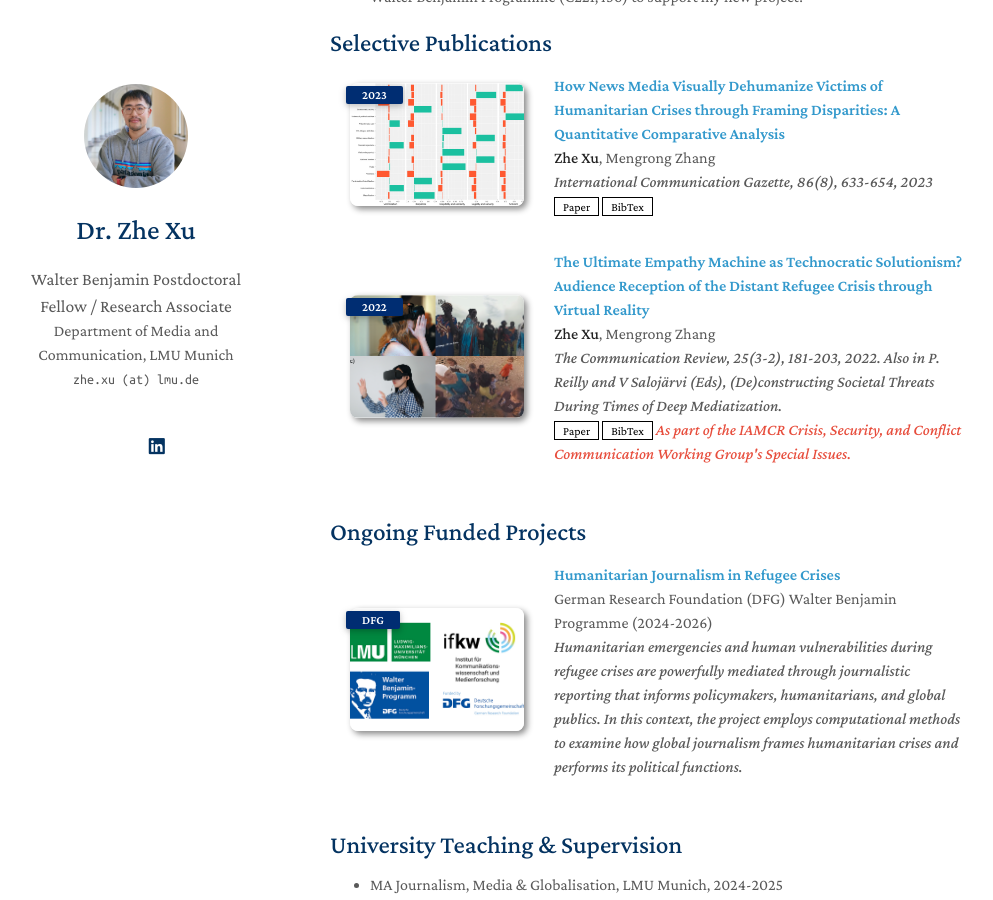
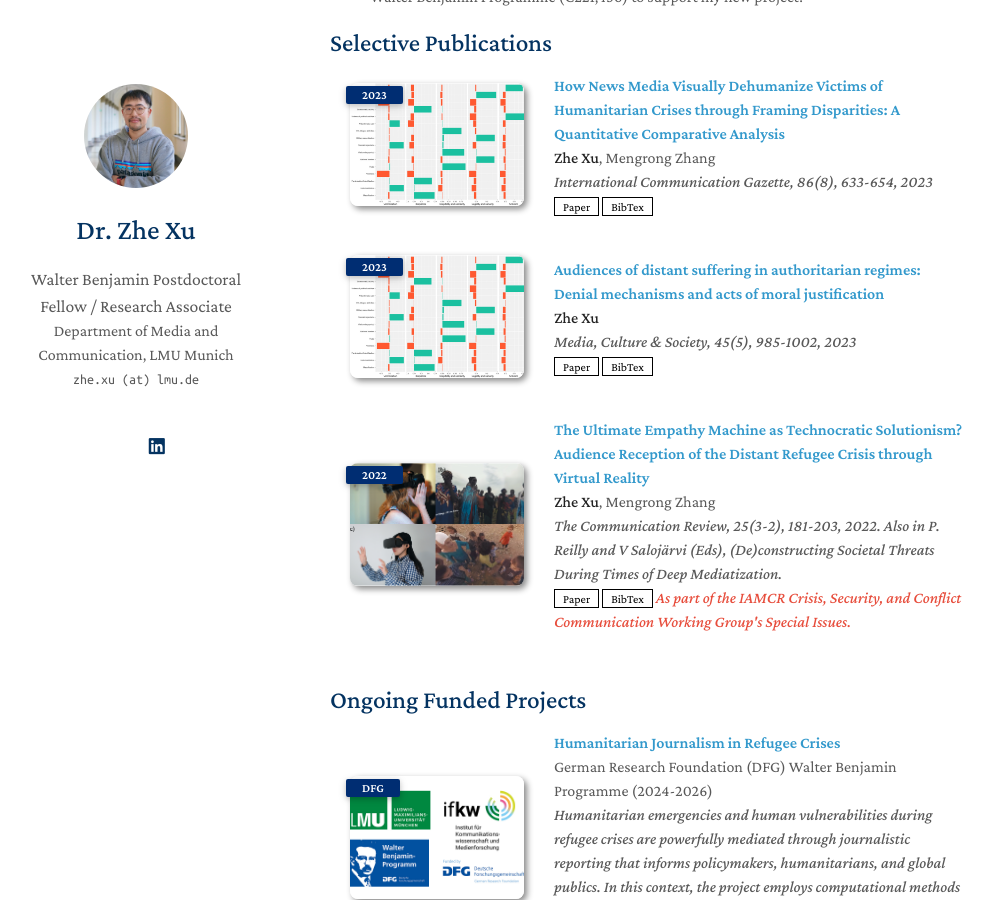
Before and after one commit to zhexuphd/home, a Jekyll site: the page built from index.md, in a window 1280 px wide and 900 px high, scrolled down 658 px. Shown: the whole window, without its empty margins (140-1133 px from the left). Built offline with Jekyll 4.4.1, drawn with Linux system fonts in a browser that asks for light colours; a style sheet for code colours, icons or effects is not loaded; our own code applies the rules of GitHub Pages for plain Markdown files.

Commit message:
Update publications.yml

```diff
--- a/_data/publications.yml
+++ b/_data/publications.yml
@@ -8,6 +8,14 @@ main:
     bibtex: https://gist.githubusercontent.com/zhexuphd/0ec9134e3b5f077b5b2c443e96947240/raw/d04e8d6b3575742312460b2aadbd2d9f94a0e188/gistfile1.txt
     image: ./assets/img/paper1.jpg
 
+  - title: "Audiences of distant suffering in authoritarian regimes: Denial mechanisms and acts of moral justification"
+    authors: <strong>Zhe Xu</strong>
+    conference_short: 2023
+    conference: Media, Culture & Society, 45(5), 985-1002, 2023
+    paper: https://journals.sagepub.com/doi/abs/10.1177/01634437231155339
+    bibtex: https://gist.githubusercontent.com/zhexuphd/07dd092572b77ddae29f910e0f76106f/raw/69ad1df5094c0e29bac492ca873b28d5e94beef6/gistfile1.txt
+    image: ./assets/img/paper1.jpg
+
   - title: "The Ultimate Empathy Machine as Technocratic Solutionism? Audience Reception of the Distant Refugee Crisis through Virtual Reality"
     authors: <strong>Zhe Xu</strong>, Mengrong Zhang
     conference_short: 2022
```
